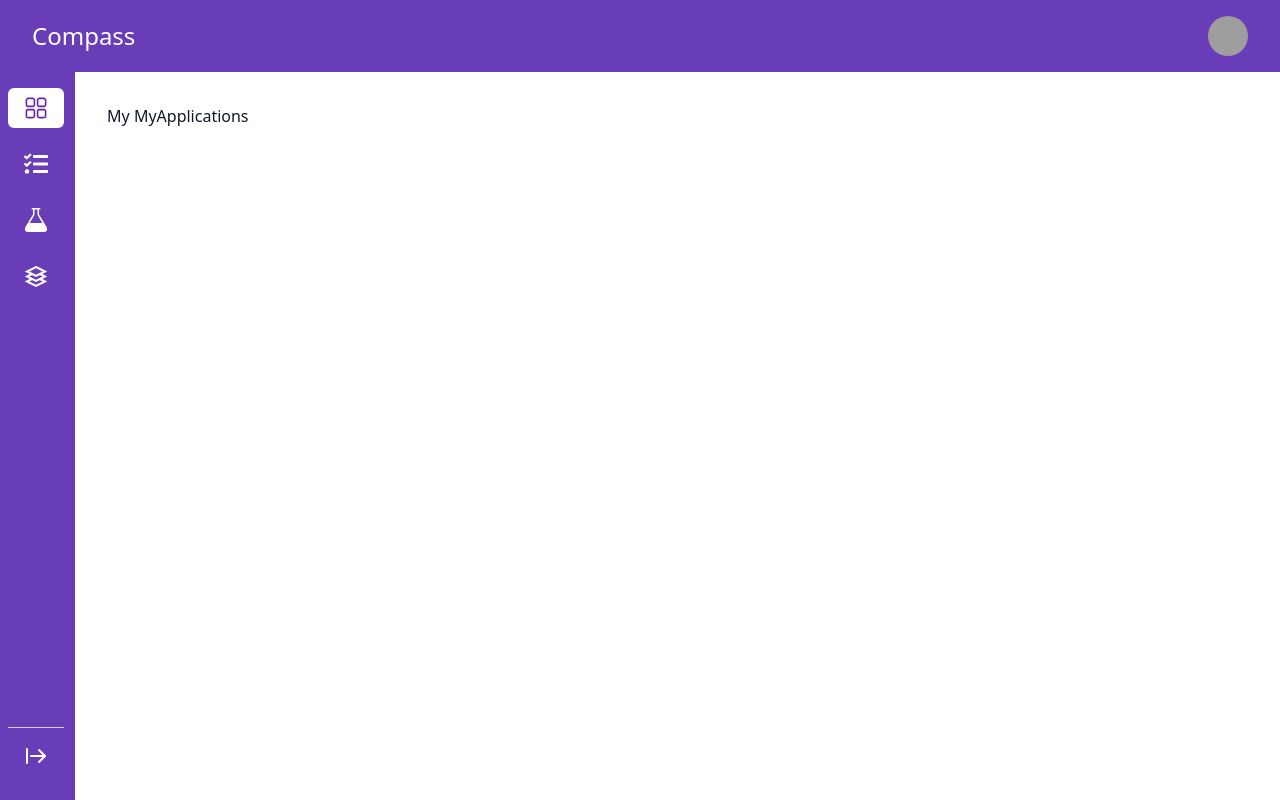
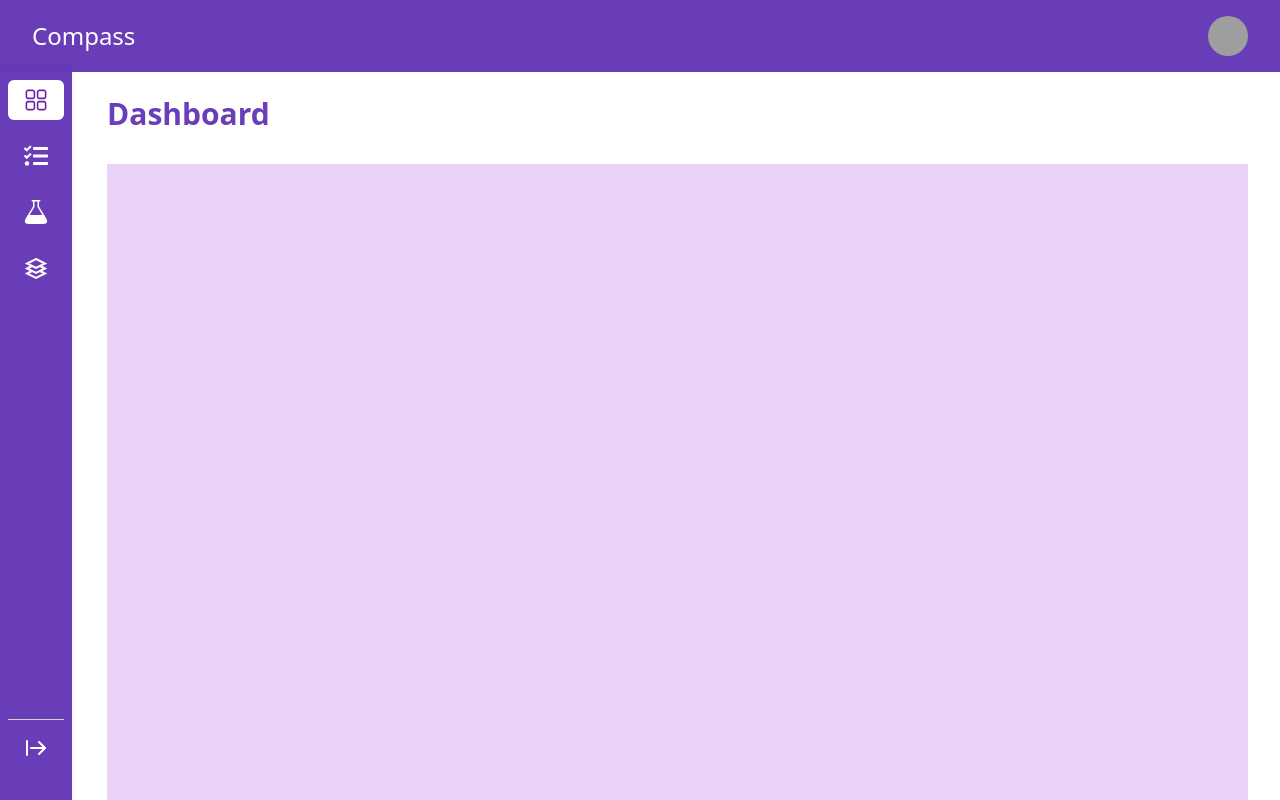
Before and after one commit to takeleapnow/compass-frontend, a React (Vite) app: page /applications in a window 1280 px wide. Shown: the top 800 px of the page. Built offline with nearby package versions, Linux system fonts and the light colour scheme; grey boxes are pictures that could not be loaded.

Commit message:
layout changes

```diff
--- a/src/App.css
+++ b/src/App.css
@@ -66,7 +66,14 @@
   body {
     @apply bg-background text-foreground;
   }
+
   .profileTabOption{
     @apply flex items-center gap-4 px-4 py-2 text-lg hover:bg-lightAccent hover:dark:bg-darkAccent cursor-pointer
   }
+  .page-title{
+    @apply text-3xl flex items-center justify-between font-bold text-lightPrimary mb-8 dark:text-purple-400 ;
+  }
+  .page-subtitle{
+    @apply text-xl flex items-center justify-between font-bold text-lightPrimary mb-4 dark:text-darkContrast ;
+  }
 }
--- a/src/components/pages/myApplications/MyApplications.tsx
+++ b/src/components/pages/myApplications/MyApplications.tsx
@@ -1,13 +1,17 @@
-import Dashboard from "@/components/shared/wrappers/Dashboard"
+import Dashboard from "@/components/shared/wrappers/Dashboard";
 
 const MyApplications = () => {
   return (
     <Dashboard>
-    <div>
-      My MyApplications
-    </div>
+      <div>
+        <p className="page-title">Dashboard</p>
+        {/* applications will be shown here */}
+        <div className="bg-lightAccent min-h-screen">
+
+        </div>
+      </div>
     </Dashboard>
-  )
-}
+  );
+};
 
-export default MyApplications
+export default MyApplications;
--- a/src/components/shared/Header.tsx
+++ b/src/components/shared/Header.tsx
@@ -22,7 +22,7 @@ const Header = () => {
     }
   };
   return (
-    <div className="flex items-center justify-between py-4 px-8 bg-lightPrimary text-white  z-0 ">
+    <div className="fixed w-full flex items-center justify-between py-4 px-8 bg-lightPrimary text-white  z-0 ">
       <p className="text-2xl font-medium">Compass</p>
       <Popover>
         <PopoverTrigger>
--- a/src/components/shared/Sidebar.tsx
+++ b/src/components/shared/Sidebar.tsx
@@ -16,11 +16,11 @@ interface SidebarProps {
 const Sidebar = ({ data, isSideBarOpen, toggleSidebar }: SidebarProps) => {
   const location = useLocation();
   return (
-    <div className=" bg-lightPrimary h-screen z-100">
+    <div className="pt-16  h-screen z-100">
       {isSideBarOpen ? (
         <aside
           id="icon-sidebar"
-          className="fixed w-1/3 lg:w-1/4 2xl:w-1/6  h-screen pb-16 transition-transform -translate-x-full sm:translate-x-0"
+          className="fixed bg-lightPrimary w-1/3 lg:w-1/4 2xl:w-1/6  h-screen pb-16 transition-transform -translate-x-full sm:translate-x-0"
           aria-label="Sidebar"
         >
           <div className="h-full px-3 py-4 overflow-y-auto flex flex-col justify-between pb-12 shadow-md dark:bg-gray-900">
@@ -72,7 +72,7 @@ const Sidebar = ({ data, isSideBarOpen, toggleSidebar }: SidebarProps) => {
       ) : (
         <aside
           id="icon-sidebar"
-          className="fixed pb-16 h-screen transition-transform -translate-x-full sm:translate-x-0"
+          className="fixed  bg-lightPrimary pb-16 h-screen transition-transform -translate-x-full sm:translate-x-0"
           aria-label="Sidebar"
         >
           <div className="h-full px-2 items-center gap-4 py-4 overflow-y-auto  flex flex-col justify-between pb-8 shadow-md">
--- a/src/components/shared/wrappers/Dashboard.tsx
+++ b/src/components/shared/wrappers/Dashboard.tsx
@@ -3,7 +3,9 @@ import { Header, Sidebar } from "../";
 import { sidebarData } from "@/constants/sidebarData";
 
 const Dashboard = ({ children }: { children: React.ReactNode }) => {
-    const [isSidebarOpen, setIsSidebarOpen] = useState(localStorage.getItem("isSidebarOpen") === "true" || false);
+  const [isSidebarOpen, setIsSidebarOpen] = useState(
+    localStorage.getItem("isSidebarOpen") === "true" || false
+  );
   const toggleSidebar = () => {
     setIsSidebarOpen(!isSidebarOpen);
     localStorage.setItem("isSidebarOpen", (!isSidebarOpen).toString());
@@ -12,11 +14,23 @@ const Dashboard = ({ children }: { children: React.ReactNode }) => {
   return (
     <div>
       <Header />
-      <div className="min-h-screen flex w-full">
-            <div className={`${isSidebarOpen?" w-1/3 lg:w-1/4 2xl:w-1/6" :"w-[80px]"}`}>
-              <Sidebar data={sidebarData} isSideBarOpen={isSidebarOpen} toggleSidebar={toggleSidebar} />
+      <div className="min-h-screen flex w-full ">
+        <div
+          className={`${
+            isSidebarOpen ? " w-1/3 lg:w-1/4 2xl:w-1/6" : "w-[80px]"
+          }`}
+        >
+          <Sidebar
+            data={sidebarData}
+            isSideBarOpen={isSidebarOpen}
+            toggleSidebar={toggleSidebar}
+          />
         </div>
-            <div className={` ${isSidebarOpen? "w-3/4 2xl:w-5/6":"w-full"} p-8 dark:bg-gray-950 bg-white dark:text-gray-200 text-gray-900`}>
+        <div
+          className={` ${
+            isSidebarOpen ? "w-3/4 2xl:w-5/6" : "w-full"
+          } p-8 pt-24 dark:bg-darkPrimary bg-white dark:text-gray-200 text-gray-900`}
+        >
           {children}
         </div>
       </div>
--- a/tailwind.config.js
+++ b/tailwind.config.js
@@ -25,6 +25,7 @@ module.exports = {
         darkSecondary: "#522258",
         lightAccent: "#EBD3F8",
         darkAccent:"#674188",
+        darkContrast: "#c084fc",
 
         border: "hsl(var(--border))",
         input: "hsl(var(--input))",
```
Lines whose indentation alone changed are shown as unchanged.
